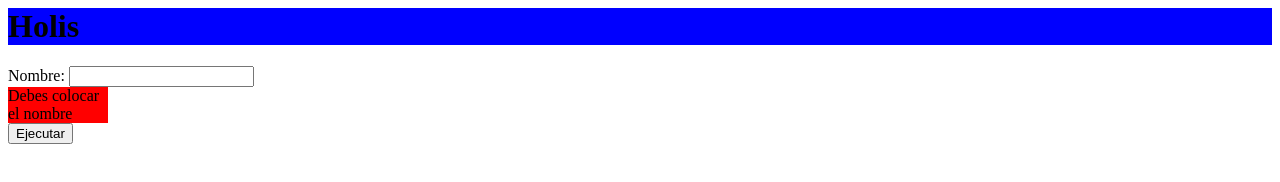
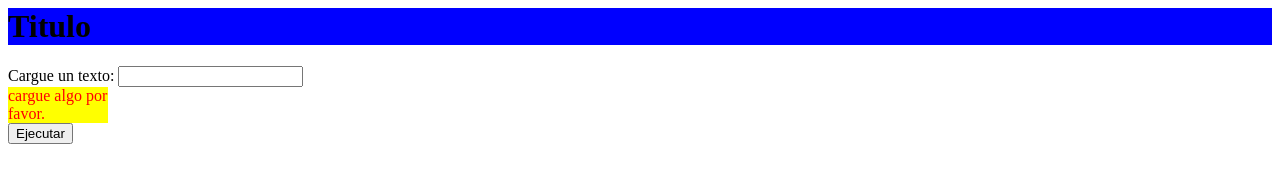
Before and after one commit to EricWithC04/seminario-actualizacion-actividad1, a plain HTML site: page index.html in a window 1280 px wide. Both pictures are taken after a click on the button "Ejecutar". Drawn offline with Linux system fonts and the light colour scheme.

Commit message:
colores y mensaje corregidos

```diff
--- a/index.html
+++ b/index.html
@@ -1,25 +1,26 @@
-<h1 id="id">Holis</h1>
+<h1 id="id">Titulo</h1>
 
-<label for="">Nombre: </label>
-<input id="name" type="text"> <br>
-<label id="err">Debes colocar el nombre</label>
+<label for="">Cargue un texto: </label>
+<input id="texto" type="text"> <br>
+<label id="err">cargue algo por favor.</label>
 <button id="btn">Ejecutar</button>
 <script type="text/javascript">
     document.getElementById("id").style.backgroundColor = "blue"
 
-    let name = document.getElementById("name")
+    let text = document.getElementById("texto")
     let err = document.getElementById("err")
 
-    err.style.backgroundColor = "red"
+    err.style.backgroundColor = "yellow"
+    err.style.color = "red"
     err.style.width = "100px"
     err.style.display = "none"
 
     function mensaje() {
-        if (name.value.length === 0) {
+        if (text.value.length === 0) {
             err.style.display = "block"
         } else {
             err.style.display = "none"
-            alert("Hola")
+            alert(text.value)
         }
     }
 
```
